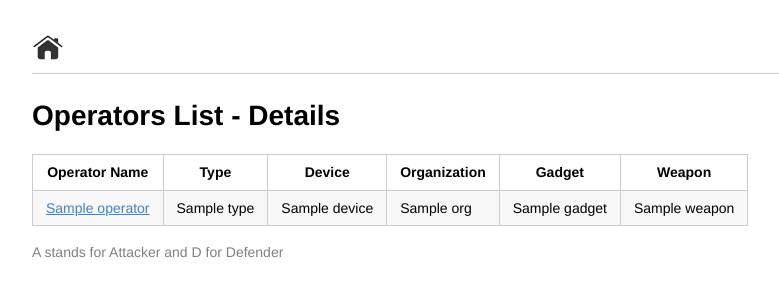
After one commit to danfranco3/databaseProject, a Flask app: template bdproj2/templates/operators-list-details.html in a window 1280 px wide. The commit adds this page. Shown: the top 300 px of the page, without its empty margins (181-960 px from the left). Run offline with Flask 2, Linux system fonts and the light colour scheme; the template is opened without the code that fills it: most values are stand-ins (such as "Sample title", 1, 10 or a date in 2020).

Commit message:
Implementation of a detail operator list and a little changes in another templates

```diff
--- a/bdproj2/app.py
+++ b/bdproj2/app.py
@@ -150,3 +150,17 @@ def search_operator(expr):
         WHERE Name LIKE %s
         ''', expr).fetchall()
     return render_template('operator-search.html', search=search, operators=operators)
+
+
+@APP.route('/operators/details/')
+def get_operators():
+    operators = db.execute(
+        '''
+        SELECT IdWp, IdOper, O.Name AS Operator, O.Type, Device,
+        ORGANIZATION.Name AS Org, GADGET.Name AS Gadget, WEAPON.Name AS Weapon
+        FROM OPERATOR O
+        JOIN ORGANIZATION USING(IdOrg)
+        JOIN GADGET USING(IdGad)
+        JOIN WEAPON USING(IdWp)
+        ''').fetchall()
+    return render_template('operators-list-details.html', operators=operators)
--- a/bdproj2/templates/index.html
+++ b/bdproj2/templates/index.html
@@ -58,4 +58,9 @@ Rainbow Six Siege database. I hope you enjoy the journey.
   <a href = "/rounds">List all</a>
 </p>
 
+<h2>Other Functionality</h2>
+<h3>A compact resume of profile of each operator</h3>
+<p>
+  <a href="/operators/details">List all</a>
+</p>
 {% endblock %}
--- a/bdproj2/templates/operator-list.html
+++ b/bdproj2/templates/operator-list.html
@@ -22,6 +22,7 @@
     </table>
 
     <div>
+    <a style="color: grey;">A stands for Attacker and D for Defender</a>
     <a style="color: grey;">You can also find more info about each operator and the different organizations at</a>
     <a href="https://rainbowsix.fandom.com/wiki/Operators_(Siege)">https://rainbowsix.fandom.com/wiki/Operators_(Siege)</a>
     <a style="color: grey;">and</a>
--- a/bdproj2/templates/operator.html
+++ b/bdproj2/templates/operator.html
@@ -45,5 +45,5 @@
         {% endfor %}
         </u1>
     </p>
-
+    <a style="color: grey;">A stands for Attacker and D for Defender</a>
 {% endblock %}
--- /dev/null
+++ b/bdproj2/templates/operators-list-details.html
@@ -0,0 +1,29 @@
+{% extends 'base.html' %}
+
+{% block header %}
+<h1>{% block title %}Operators List - Details{% endblock%}</h1>
+{% endblock %}
+
+{% block content %}
+    <table>
+    <tr>
+        <th><b>Operator Name</b></th>
+        <th><b>Type</b></th>
+        <th><b>Device</b></th>
+        <th><b>Organization</b></th>
+        <th><b>Gadget</b></th>
+        <th><b>Weapon</b></th>
+    </tr>
+    {% for operator in operators %}
+        <tr>
+            <td><a href="/operators/{{ operator.IdOper }}">{{ operator.Operator }}</a></td>
+            <td>{{ operator.Type }}</td>
+            <td>{{ operator.Device }}</td>
+            <td>{{ operator.Org }}</td>
+            <td>{{ operator.Gadget }}</td>
+            <td>{{ operator.Weapon }}</td>
+        </tr>
+    {% endfor %}
+    </table>
+    <a style="color: grey;">A stands for Attacker and D for Defender</a>
+{% endblock %}
```
